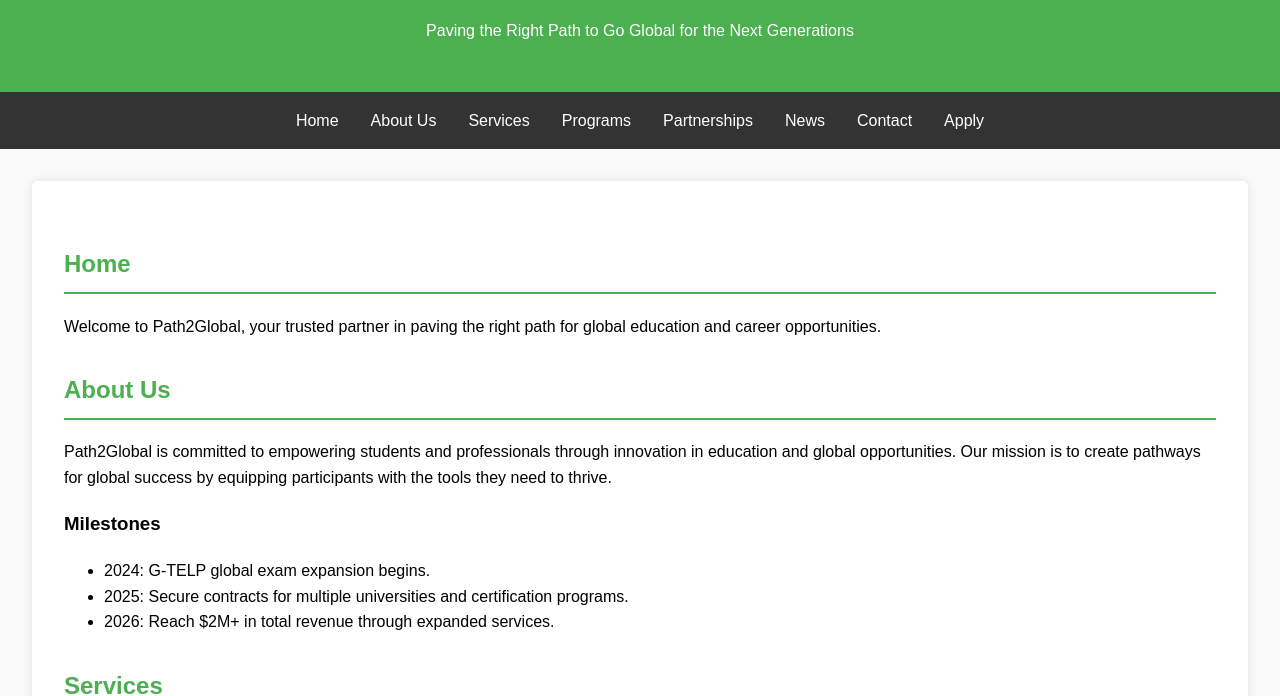
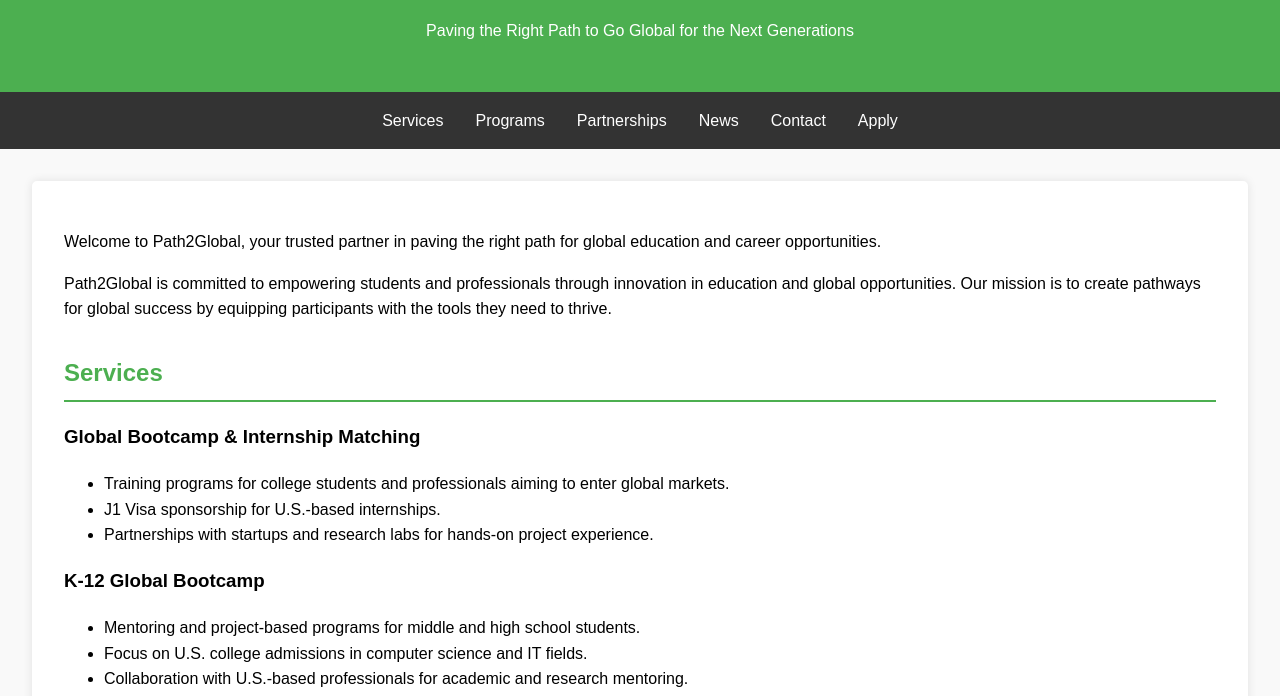
Before and after one commit to ted-park/path2global.io, a plain HTML site: page test2.html in a window 1280 px wide. Shown: the part 108-804 px from the top of the page. Drawn offline with Linux system fonts and the light colour scheme.

Commit message:
Update test2.html

```diff
--- a/test2.html
+++ b/test2.html
@@ -65,8 +65,6 @@
         <p>Paving the Right Path to Go Global for the Next Generations</p>
     </header>
     <nav>
-        <a href="#home">Home</a>
-        <a href="#about">About Us</a>
         <a href="#services">Services</a>
         <a href="#programs">Programs</a>
         <a href="#partnerships">Partnerships</a>
@@ -75,20 +73,8 @@
         <a href="#apply">Apply</a>
     </nav>
     <div class="container">
-        <section id="home" class="section">
-            <h2>Home</h2>
-            <p>Welcome to Path2Global, your trusted partner in paving the right path for global education and career opportunities.</p>
-        </section>
-        <section id="about" class="section">
-            <h2>About Us</h2>
-            <p>Path2Global is committed to empowering students and professionals through innovation in education and global opportunities. Our mission is to create pathways for global success by equipping participants with the tools they need to thrive.</p>
-            <h3>Milestones</h3>
-            <ul>
-                <li>2024: G-TELP global exam expansion begins.</li>
-                <li>2025: Secure contracts for multiple universities and certification programs.</li>
-                <li>2026: Reach $2M+ in total revenue through expanded services.</li>
-            </ul>
-        </section>
+        <p>Welcome to Path2Global, your trusted partner in paving the right path for global education and career opportunities.</p>
+        <p>Path2Global is committed to empowering students and professionals through innovation in education and global opportunities. Our mission is to create pathways for global success by equipping participants with the tools they need to thrive.</p>
         <section id="services" class="section">
             <h2>Services</h2>
             <h3>Global Bootcamp & Internship Matching</h3>
```
